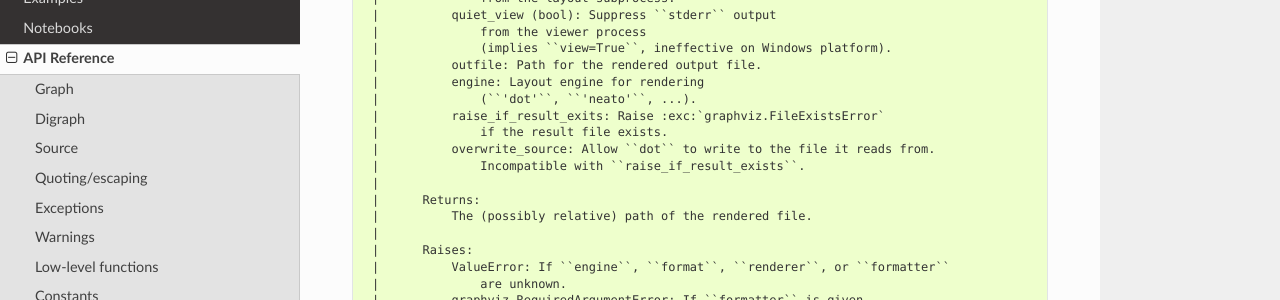
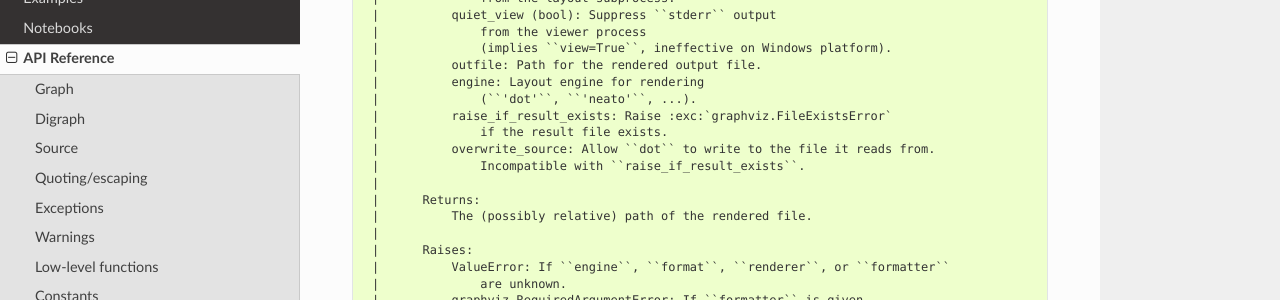
Before and after one commit to xflr6/graphviz, a Sphinx documentation site: the page built from docs/api.rst, in a window 1280 px wide and 900 px high, scrolled down 10201 px. Shown: the part 151-451 px from the top of the window. Built offline with Sphinx 7.4.7 and the Read the Docs theme 2.0.0, drawn with Linux system fonts in a browser that asks for light colours; the version number is read from the project's files by our own code; some of the changed text lies outside the part shown.

Commit message:
Fix typo 'raise_if_result_exits' in render() argument name (#211)
* Typo for issue #210

---------

Co-authored-by: bastb <bastb@tenberge-ict.nl>

```diff
--- a/docs/api.rst
+++ b/docs/api.rst
@@ -504,7 +504,7 @@ https://github.com/xflr6/graphviz/blob/master/docs/api.rst#graph-1
      |          outfile: Path for the rendered output file.
      |          engine: Layout engine for rendering
      |              (``'dot'``, ``'neato'``, ...).
-     |          raise_if_result_exits: Raise :exc:`graphviz.FileExistsError`
+     |          raise_if_result_exists: Raise :exc:`graphviz.FileExistsError`
      |              if the result file exists.
      |          overwrite_source: Allow ``dot`` to write to the file it reads from.
      |              Incompatible with ``raise_if_result_exists``.
@@ -1016,7 +1016,7 @@ https://github.com/xflr6/graphviz/blob/master/docs/api.rst#digraph-1
      |          outfile: Path for the rendered output file.
      |          engine: Layout engine for rendering
      |              (``'dot'``, ``'neato'``, ...).
-     |          raise_if_result_exits: Raise :exc:`graphviz.FileExistsError`
+     |          raise_if_result_exists: Raise :exc:`graphviz.FileExistsError`
      |              if the result file exists.
      |          overwrite_source: Allow ``dot`` to write to the file it reads from.
      |              Incompatible with ``raise_if_result_exists``.
@@ -1425,7 +1425,7 @@ https://github.com/xflr6/graphviz/blob/master/docs/api.rst#source-1
      |          outfile: Path for the rendered output file.
      |          engine: Layout engine for rendering
      |              (``'dot'``, ``'neato'``, ...).
-     |          raise_if_result_exits: Raise :exc:`graphviz.FileExistsError`
+     |          raise_if_result_exists: Raise :exc:`graphviz.FileExistsError`
      |              if the result file exists.
      |          overwrite_source: Allow ``dot`` to write to the file it reads from.
      |              Incompatible with ``raise_if_result_exists``.
```
Also changed, not shown: 2 other files.
